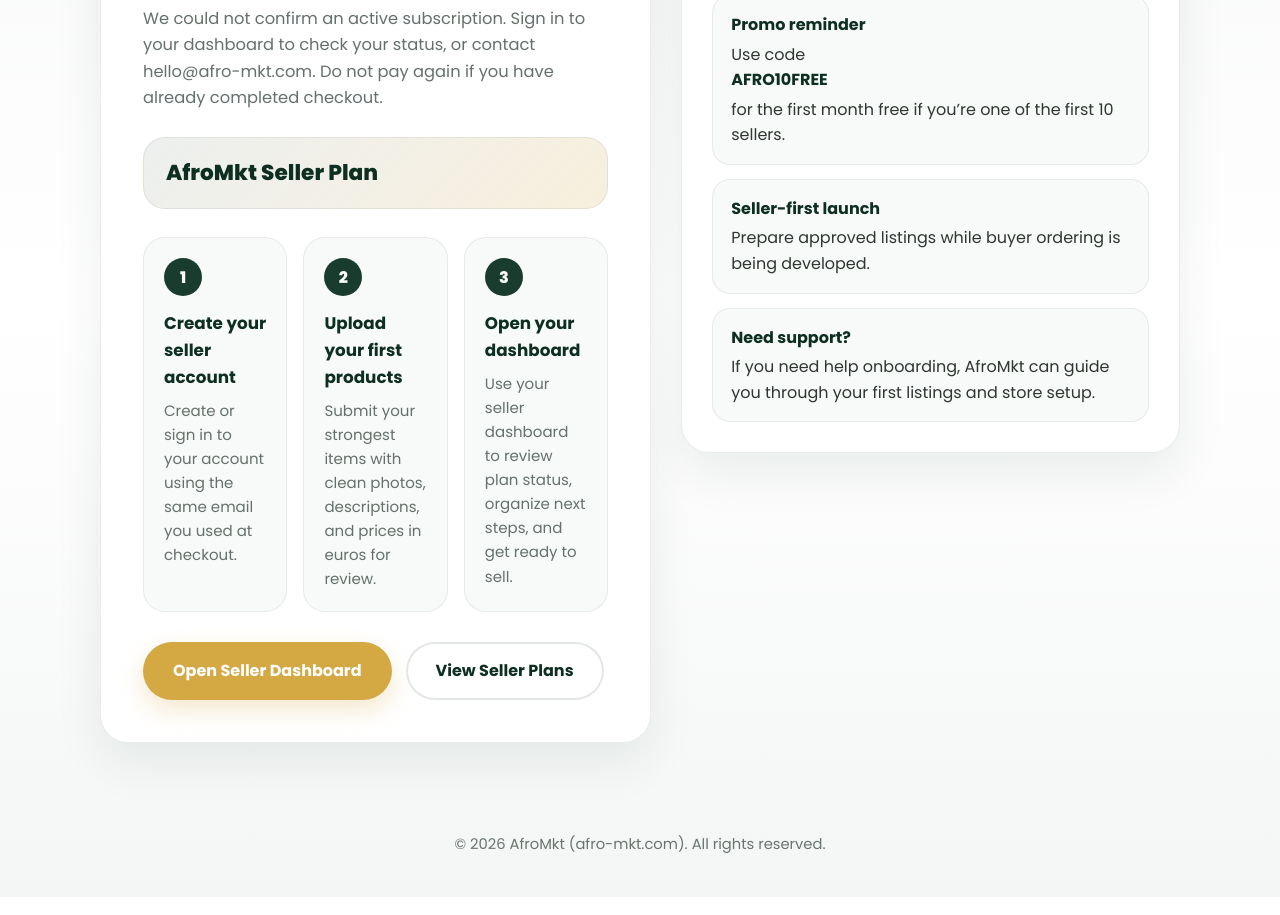
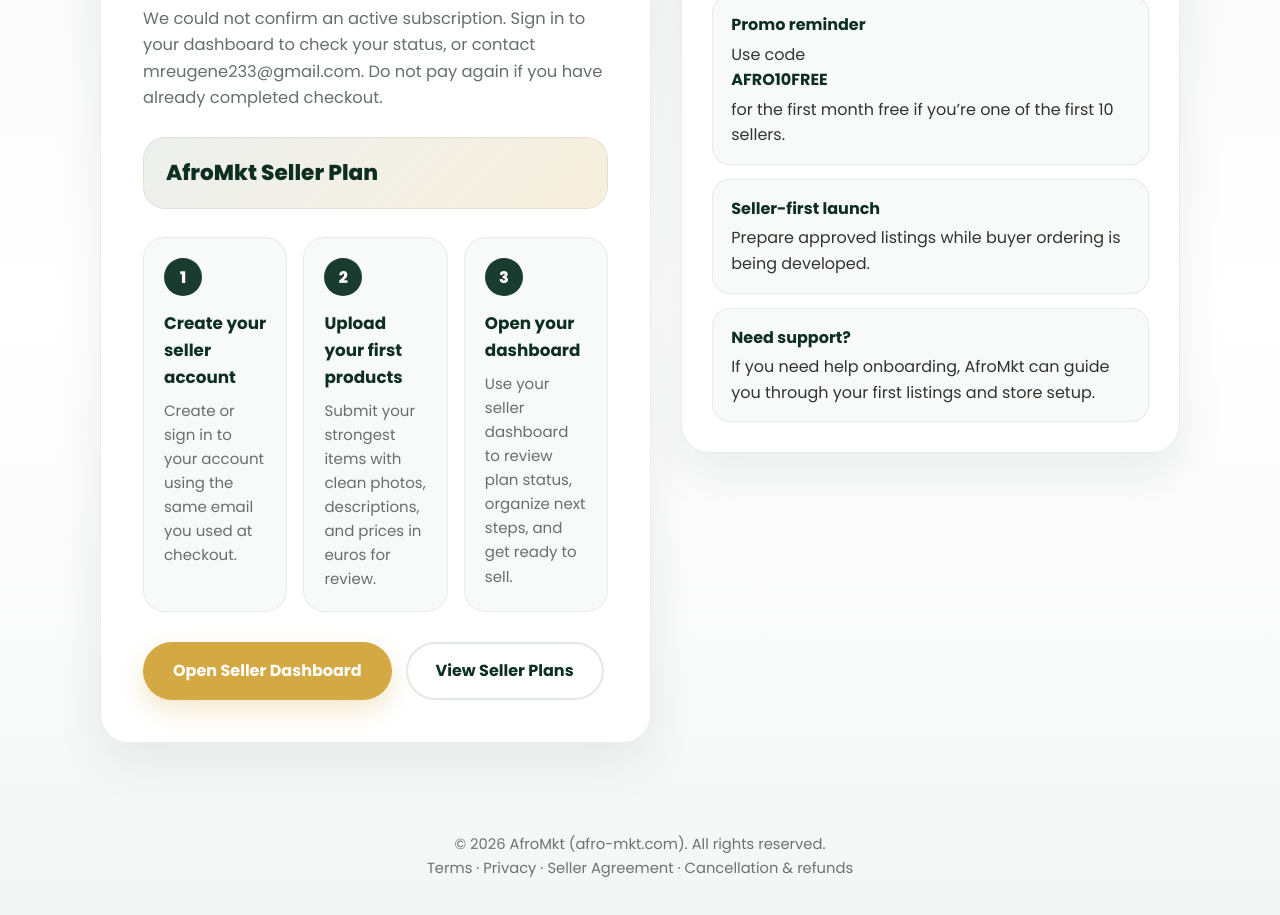
Before and after one commit to Sikadwa20/afro-mkt, a website: page success.html in a window 1280 px wide. Shown: the part 361-1276 px from the top of the page. Drawn offline with Linux system fonts and the light colour scheme.

Commit message:
Connect marketplace policies: success.html

```diff
--- a/success.html
+++ b/success.html
@@ -70,7 +70,7 @@
         </div>
     </main>
 
-    <footer class="footer"><div class="container"><p>© 2026 AfroMkt (afro-mkt.com). All rights reserved.</p></div></footer>
+    <footer class="footer"><div class="container"><p>© 2026 AfroMkt (afro-mkt.com). All rights reserved.</p></div><p style="text-align:center"><a href="policies.html#terms">Terms</a> · <a href="policies.html#privacy">Privacy</a> · <a href="policies.html#sellers">Seller Agreement</a> · <a href="policies.html#cancellation">Cancellation &amp; refunds</a></p></footer>
 
     <script>
         const mobileBtn = document.getElementById('mobileBtn');
@@ -112,7 +112,7 @@
             planHighlight.textContent = planName;
             welcomeCopy.textContent = active
                 ? `Your ${planName} is ready. Here’s how to get started and launch with confidence.`
-                : 'We could not confirm an active subscription. Sign in to your dashboard to check your status, or contact hello@afro-mkt.com. Do not pay again if you have already completed checkout.';
+                : 'We could not confirm an active subscription. Sign in to your dashboard to check your status, or contact mreugene233@gmail.com. Do not pay again if you have already completed checkout.';
             loadingState.classList.add('hidden');
             contentState.classList.remove('hidden');
         }
```
